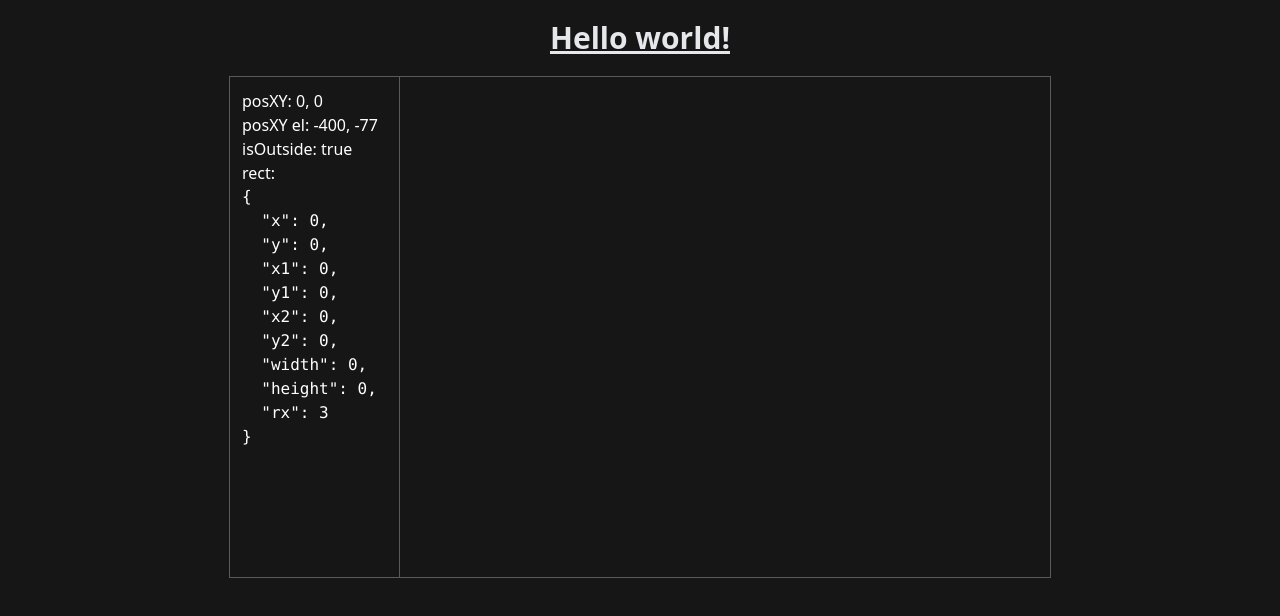
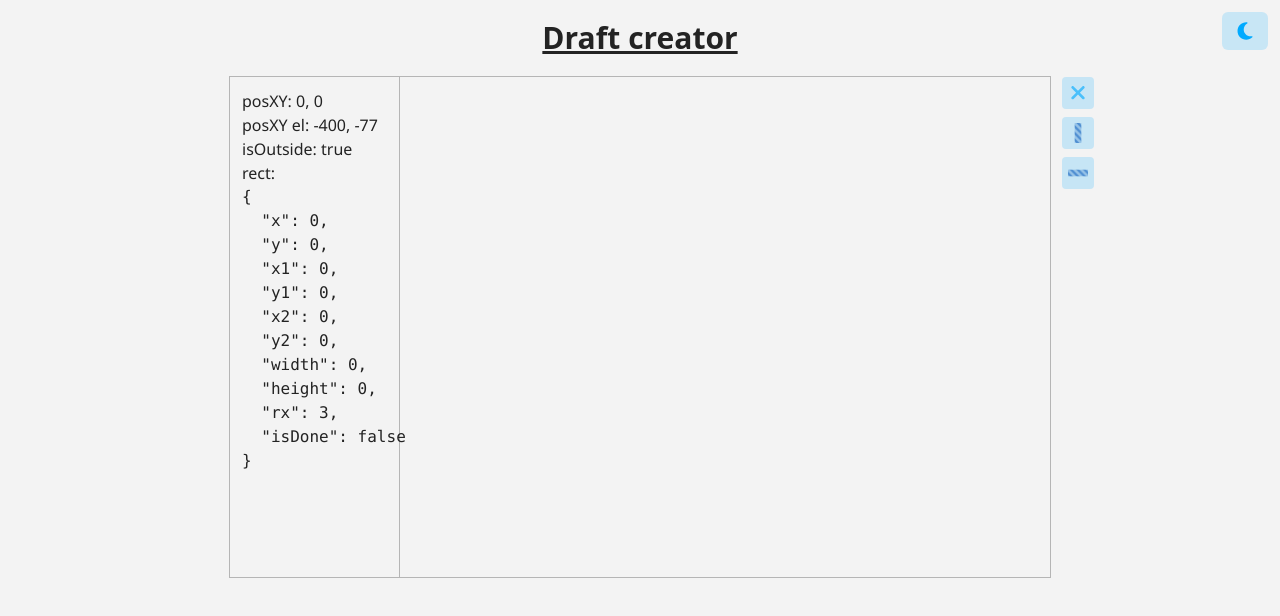
Before and after one commit to Argfan/svg_creator, a Vue app: page / in a window 1280 px wide. Shown: the top 616 px of the page. Built offline with nearby package versions, Linux system fonts and the light colour scheme.

Commit message:
07.05.24

```diff
--- a/package.json
+++ b/package.json
@@ -9,6 +9,8 @@
     "preview": "vite preview"
   },
   "dependencies": {
+    "@fortawesome/fontawesome-svg-core": "^6.5.2",
+    "@fortawesome/vue-fontawesome": "^3.0.6",
     "@vueuse/core": "^10.9.0",
     "vue": "^3.3.11"
   },
--- a/src/App.vue
+++ b/src/App.vue
@@ -1,11 +1,20 @@
 <script setup lang="ts">
+
+  import { useDark, useToggle } from '@vueuse/core';
   import SvgContainer from './components/SvgContainer.vue'
+
+  const isDark = useDark()
+  const toggleDark = useToggle(isDark)
 </script>
 
 <template>
+  <button @click="toggleDark()" class="d_btn fixed right-3 top-3 px-3 py-2 rounded-md flex">
+    <svg v-if="isDark" class="h-5 w-5" xmlns="http://www.w3.org/2000/svg" viewBox="0 0 512 512"><path d="M361.5 1.2c5 2.1 8.6 6.6 9.6 11.9L391 121l107.9 19.8c5.3 1 9.8 4.6 11.9 9.6s1.5 10.7-1.6 15.2L446.9 256l62.3 90.3c3.1 4.5 3.7 10.2 1.6 15.2s-6.6 8.6-11.9 9.6L391 391 371.1 498.9c-1 5.3-4.6 9.8-9.6 11.9s-10.7 1.5-15.2-1.6L256 446.9l-90.3 62.3c-4.5 3.1-10.2 3.7-15.2 1.6s-8.6-6.6-9.6-11.9L121 391 13.1 371.1c-5.3-1-9.8-4.6-11.9-9.6s-1.5-10.7 1.6-15.2L65.1 256 2.8 165.7c-3.1-4.5-3.7-10.2-1.6-15.2s6.6-8.6 11.9-9.6L121 121 140.9 13.1c1-5.3 4.6-9.8 9.6-11.9s10.7-1.5 15.2 1.6L256 65.1 346.3 2.8c4.5-3.1 10.2-3.7 15.2-1.6zM160 256a96 96 0 1 1 192 0 96 96 0 1 1 -192 0zm224 0a128 128 0 1 0 -256 0 128 128 0 1 0 256 0z"/></svg>
+    <svg v-else class="h-5 w-5" xmlns="http://www.w3.org/2000/svg" viewBox="0 0 384 512"><path d="M223.5 32C100 32 0 132.3 0 256S100 480 223.5 480c60.6 0 115.5-24.2 155.8-63.4c5-4.9 6.3-12.5 3.1-18.7s-10.1-9.7-17-8.5c-9.8 1.7-19.8 2.6-30.1 2.6c-96.9 0-175.5-78.8-175.5-176c0-65.8 36-123.1 89.3-153.3c6.1-3.5 9.2-10.5 7.7-17.3s-7.3-11.9-14.3-12.5c-6.3-.5-12.6-.8-19-.8z"/></svg>
+  </button>
 
-  <h1 class="text-3xl font-bold underline text-center text-gray-200 p-5">
-    Hello world!
+  <h1 class="text-3xl font-bold underline text-center dark:text-gray-200 p-5">
+    Draft creator
   </h1>
 
   <div class="flex justify-center">
@@ -14,6 +23,18 @@
 
 </template>
 
-<style scoped>
+<style lang="scss" scoped>
+
+.d_btn{
+  background-color: var(--bg-color2);
+  border: 1px solid transparent;
+  transition: 0.3s;
+  svg path{
+    fill: var(--color2);
+  }
+  &:hover{
+    border: 1px solid var(--border-color2);
+  }
+}
 
 </style>
--- a/src/components/SvgContainer.vue
+++ b/src/components/SvgContainer.vue
@@ -3,6 +3,7 @@ import { useMouseInElement } from '@vueuse/core';
 import { reactive, ref, computed } from 'vue';
 import SvgRect from './SvgRect.vue'
 import RRect from '../models/RRect';
+import SvgSizeCorrect from './SvgSizeCorrect.vue'
 
 const target = ref(null)
 
@@ -14,12 +15,16 @@ const rect = reactive(new RRect())
 const isDraw = ref(false)
 
 const mouseDown = () => {
-  rect.x = Math.round(elementX.value)
-  rect.y = Math.round(elementY.value)
-  isDraw.value = true
+  if(!rect.isDone){
+    rect.x = Math.round(elementX.value)
+    rect.y = Math.round(elementY.value)
+    isDraw.value = true
+  }
 }
 const mouseUp = () => {
   isDraw.value = false
+  if(isVisible.value) rect.isDone = true
+
 }
 
 const rr = computed(() => {
@@ -40,10 +45,29 @@ const isVisible = computed(() => {
   } else return true
 })
 
+const rectClear = ()=>{
+  Object.assign(rect, new RRect())
+}
+
 </script>
 
 <template>
-  <div class="svg_container flex">
+  <!-- <svg xmlns="http://www.w3.org/2000/svg">
+      <pattern id="pattern" width="99" height="70" patternUnits="userSpaceOnUse">
+          <path d="m0 67h96V35H0V32h47V0h3v32h49V0H0"></path>
+      </pattern>
+      <filter id="filter">
+          <feDropShadow dx="0" dy="0" result="s"></feDropShadow>
+          <feTurbulence type="fractalNoise" baseFrequency=".01" numOctaves="9"></feTurbulence>
+          <feComposite in="s" operator="arithmetic" k2=".7" k3=".35"></feComposite>
+          <feDiffuseLighting lighting-color="#f84" surfaceScale="9">
+              <feDistantLight azimuth="225" elevation="9"></feDistantLight>
+          </feDiffuseLighting>
+      </filter>
+      <rect width="100%" height="100%" fill="url(#pattern)" filter="url(#filter)"></rect>
+  </svg> -->
+
+  <div class="svg_container flex relative">
     <div class="info p-3">
       <div>posXY: {{ x }}, {{ y }}</div>
       <div>posXY el: {{ elementX }}, {{ elementY }}</div>
@@ -53,25 +77,47 @@ const isVisible = computed(() => {
       </div>
     </div>
     <svg class="draw_container" ref="target" viewBox="0 0 650 500" @mousedown="mouseDown" @mouseup="mouseUp">
+      <pattern
+        id="wall-pattern"
+        width="10"
+        height="10"
+        viewBox="0 0 30 30"
+        patternUnits="userSpaceOnUse"
+      >
+        <rect width="30" height="30" class="wallPC1"/>
+        <path class="wallPC2" d="M 0 0 L 7.071 0 L 30 22.92 L 30 30 L 22.92 30 L 0 7.071 L 0 0"/>
+        <path class="wallPC2" d="M 0 22.92 L 7.071 30 L 0 30 L 0 22.92"/>
+        <path class="wallPC2" d="M 22.92 0 L 30 0 L 30 7.071 L 22.92 0"/>
+      </pattern>
+
       <SvgRect v-if="isVisible" :rect="rect" />
+      <SvgSizeCorrect :rect="rect" />
+
     </svg>
+    <div class="d_control absolute left-full t-0 px-3">
+      <div class="dc_item" @click="rectClear">
+        <svg class="w-4" xmlns="http://www.w3.org/2000/svg" viewBox="0 0 384 512"><path d="M342.6 150.6c12.5-12.5 12.5-32.8 0-45.3s-32.8-12.5-45.3 0L192 210.7 86.6 105.4c-12.5-12.5-32.8-12.5-45.3 0s-12.5 32.8 0 45.3L146.7 256 41.4 361.4c-12.5 12.5-12.5 32.8 0 45.3s32.8 12.5 45.3 0L192 301.3 297.4 406.6c12.5 12.5 32.8 12.5 45.3 0s12.5-32.8 0-45.3L237.3 256 342.6 150.6z"/></svg>
+      </div>
+      <div class="dc_item">
+        <svg viewBox="0 0 30 30" width="20" height="20">
+          <path d="M 10 0 h 10 v 30 h -10 v -10 Z" fill="url(#wall-pattern)"/>
+        </svg>
+      </div>
+      <div class="dc_item">
+        <svg viewBox="0 0 30 30" width="20" height="20">
+          <path d="M 0 10 v 10 h 30 v -10 h -10 Z" fill="url(#wall-pattern)"/>
+        </svg>
+      </div>
+    </div>
+
   </div>
 </template>
 
 <style lang="scss">
-.svg_container {
-  border: 1px solid #5a5a5a;
-  user-select: none;
+  svg {
+    // background-repeat: repeat;
+  }
 
 
-  .info {
-    border-right: 1px solid #5a5a5a;
-    width: 170px;
-  }
 
-  .draw_container {
-    width: 650px;
-    height: 500px;
-  }
-}
 </style>
--- a/src/components/SvgRect.vue
+++ b/src/components/SvgRect.vue
@@ -1,33 +1,43 @@
 <script setup lang="ts">
-import { computed } from 'vue';
+import { computed, ref, toRefs } from 'vue';
 import RRect from '../models/RRect';
 import SvgSizeHelp from './SvgSizeHelp.vue';
 import SizeHelp from '../models/SizeHelp';
+import dCreator from '../service/dCreator';
 
-const { rect } = defineProps<{ rect: RRect }>()
+const prop = defineProps<{ rect: RRect }>()
+const {rect} = toRefs(prop)
 
 const Sizeh = computed(() => {
   return {
-    x1: rect.x1,
-    x2: rect.x2,
-    y1: rect.y1,
-    y2: rect.y2,
-    width: rect.width,
-    height: rect.height,
+    x1: rect.value.x1,
+    x2: rect.value.x2,
+    y1: rect.value.y1,
+    y2: rect.value.y2,
+    width: rect.value.width,
+    height: rect.value.height,
   } as SizeHelp
 })
+
+const d = computed(()=>{
+  return  rect.value.width>20 && rect.value.height>20 ? dCreator(rect.value) + dCreator(rect.value, 10) : dCreator(rect.value)
+})
+
 </script>
 
 <template>
   <SvgSizeHelp :size="Sizeh" />
-  <rect class="rrect" :x="rect.x1" :y="rect.y1" :width="rect.width" :height="rect.height" :rx="rect.rx"></rect>
+  <path
+    :d="d"
+    fill="url(#wall-pattern)"
+  />
+
 </template>
 
-<style lang="scss">
+<style lang="scss" scoped>
 g {
   stroke: rgba($color: #1979ff, $alpha: 1);
   stroke-width: 1;
-
 }
 
 .dash {
@@ -40,9 +50,11 @@ text {
   fill: rgba($color: #ffffff, $alpha: 1);
 }
 
+
 .rrect {
-  fill: rgba($color: #fff, $alpha: 0.1);
+  // fill: rgba($color: #fff, $alpha: 0.1);
   stroke: rgba($color: #fff, $alpha: 0.5);
-  stroke-width: 1
+  // stroke-width: 1;
+  paint-order: stroke;
 }
 </style>
--- /dev/null
+++ b/src/components/SvgSizeCorrect.vue
@@ -0,0 +1,57 @@
+<script setup lang="ts">
+import { computed, ref, toRefs } from 'vue';
+import RRect from '../models/RRect';
+import { useVModels } from '@vueuse/core';
+
+
+// const prop = defineModel<{modelValue: RRect}>()
+
+const props = defineProps<{
+
+  rect: RRect,
+
+}>()
+// const emit = defineEmits<{ (e: 'update:rect', rect: RRect): void}>()
+
+const {rect} = props
+
+const curX = ref()
+
+
+
+const hMove = ()=>{
+  // props.rect.x1=rect.x1-10
+}
+
+const mDown=()=>{
+
+}
+const mUp=()=>{
+
+}
+
+</script>
+
+<template>
+  <g>
+        <path fill="rgba(0,255,0,0.5)"
+          @click=""
+          @mousedown="mDown"
+          @mouseup="mUp"
+          :d="`
+            M ${rect.x1} ${rect.y1}
+            h 10
+            v ${rect.height}
+            h -10
+            v ${-rect.height}
+            z
+          `"
+        />
+      </g>
+</template>
+
+<style lang="scss" scoped>
+  path{
+    cursor: col-resize;
+  }
+</style>
--- a/src/components/SvgSizeHelp.vue
+++ b/src/components/SvgSizeHelp.vue
@@ -50,7 +50,7 @@ const centerH = computed(() => {
   </g>
 </template>
 
-<style lang="scss">
+<style lang="scss" scoped>
 g {
   stroke: rgba($color: #1979ff, $alpha: 1);
   stroke-width: 1;
@@ -73,7 +73,7 @@ text {
   text-anchor: middle;
   stroke: none;
   // font-size: 12px;
-  fill: rgba($color: #ffffff, $alpha: 1);
+  fill: var(--color1);
   transform-box: fill-box;
   transform-origin: center;
 }
--- a/src/models/RRect.ts
+++ b/src/models/RRect.ts
@@ -8,6 +8,7 @@ export default class RRect {
   width: number = 0
   height: number = 0
   rx: number = 3
+  isDone: boolean = false
 
   public constructor(init?: Partial<RRect>) {
     Object.assign(this, init);
--- /dev/null
+++ b/src/service/dCreator.ts
@@ -0,0 +1,11 @@
+
+export default (rect: any, w=0)=>{
+  return `
+    M ${rect.x1+w} ${rect.y1+w}
+    L ${rect.x2-w} ${rect.y1+w}
+    L ${rect.x2-w} ${rect.y2-w}
+    L ${rect.x1+w} ${rect.y2-w}
+    L ${rect.x1+w} ${rect.y1+w}
+    Z
+  `
+}
--- a/src/style.scss
+++ b/src/style.scss
@@ -2,7 +2,138 @@
 @tailwind components;
 @tailwind utilities;
 
+html{
+  --bg-color1: #f3f3f3;
+  --bg-color2: #00aaff2d;
+  --bg-color3: #00aaffae;
+  --bg-color4: #00aaff3b;
+
+  --bg-btn-c1: #00aaffd5;
+  --bg-pt1-color: #0059be;
+
+  --border-color1: #b5b5b5;
+  --border-color2: #00aaff6e;
+  --color1: #232323;
+  --color2: #00aaff;
+  &.dark{
+    --bg-color1: #171616;
+    --border-color1: #5a5a5a;
+    --color1: #fff;
+    --bg-pt1-color: #f0f0f0;
+  }
+}
+
 body{
-  background-color: #171616;
-  color: #fff;
+  background-color: var(--bg-color1);
+  color: var(--color1);
+  transition: 0.2s background-color;
 }
+
+.svg_container {
+  border: 1px solid var(--border-color1);
+  user-select: none;
+
+  shape-rendering: geometricPrecision;
+  text-rendering: geometricPrecision;
+  image-rendering: optimizeQuality;
+  fill-rule: evenodd;
+  clip-rule: evenodd;
+
+  .info {
+    border-right: 1px solid var(--border-color1);
+    width: 170px;
+  }
+
+  .draw_container {
+    width: 650px;
+    height: 500px;
+  }
+  .centerT{
+    transform-box: fill-box;
+    transform-origin: center;
+    transform: rotate(-45);
+  }
+}
+
+
+pattern#wall-pattern{
+  animation: wspin 10s linear infinite;
+  rect, path{
+    fill: var(--bg-pt1-color);
+  }
+  rect{
+    fill-opacity: 0.3;
+  }
+  path{
+    fill-opacity: 0.7;
+  }
+}
+
+@keyframes wspin {
+  from {
+    transform: translateX(0);
+  }
+  to {
+    transform: translateX(100px);
+  }
+}
+
+// .wallPC1{
+//   stroke: none;
+//   fill: #0059be;
+//   fill-opacity: 0.3;
+// }
+// .wallPC2{
+//   stroke: none;
+//   fill: #0059be;
+//   fill-opacity: 0.7;
+// }
+
+html.dark{
+  // .wallPC1{
+  //   fill: #fff;
+  //   fill-opacity: 0.3;
+  // }
+  // .wallPC2{
+  //   stroke: none;
+  //   fill: #fff;
+  //   fill-opacity: 0.7;
+  // }
+
+  // .d_control{
+  //   .dc_item{
+  //     background-color: var(--bg-color3);
+  //     fill: #fff;
+  //   }
+  // }
+
+}
+
+.d_control{
+  .dc_item{
+    background-color: var(--bg-color4);
+    border: 2px solid transparent;
+    width: 2rem;
+    height: 2rem;
+    margin-bottom: .5rem;
+    border-radius: 0.25rem;
+    display: flex;
+    justify-content: center;
+    align-items: center;
+    fill: var(--bg-btn-c1);
+    cursor: pointer;
+    opacity: 0.8;
+    transition: 0.2s;
+    &:hover{
+      opacity: 1;
+      border-color: var(--bg-color3);
+    }
+    path{
+      stroke: none;
+    }
+    // rect, path{
+    //   --bg-pt1-color:
+    // }
+
+  }
+}
```
Also changed, not shown: src/main.ts (+9 -1 lines), 1 other file (tests, documents, lock files or other folders).
